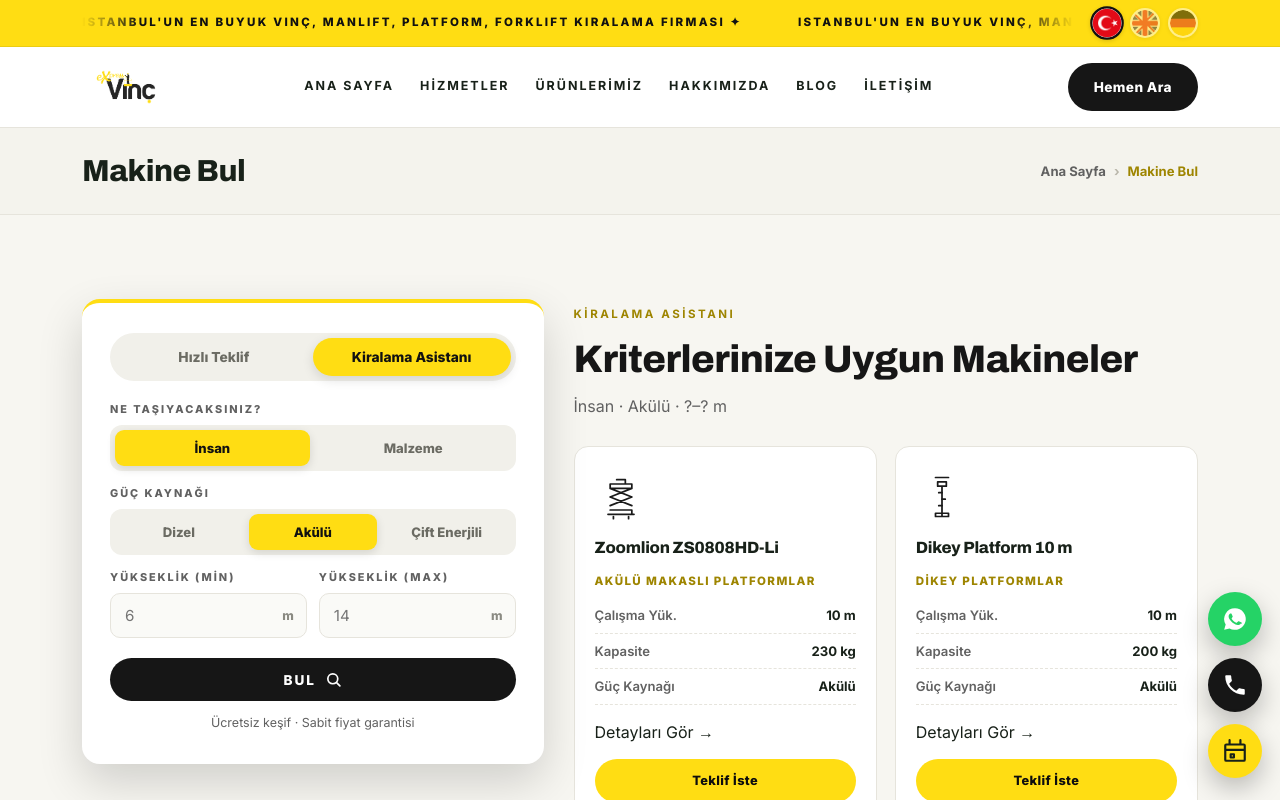
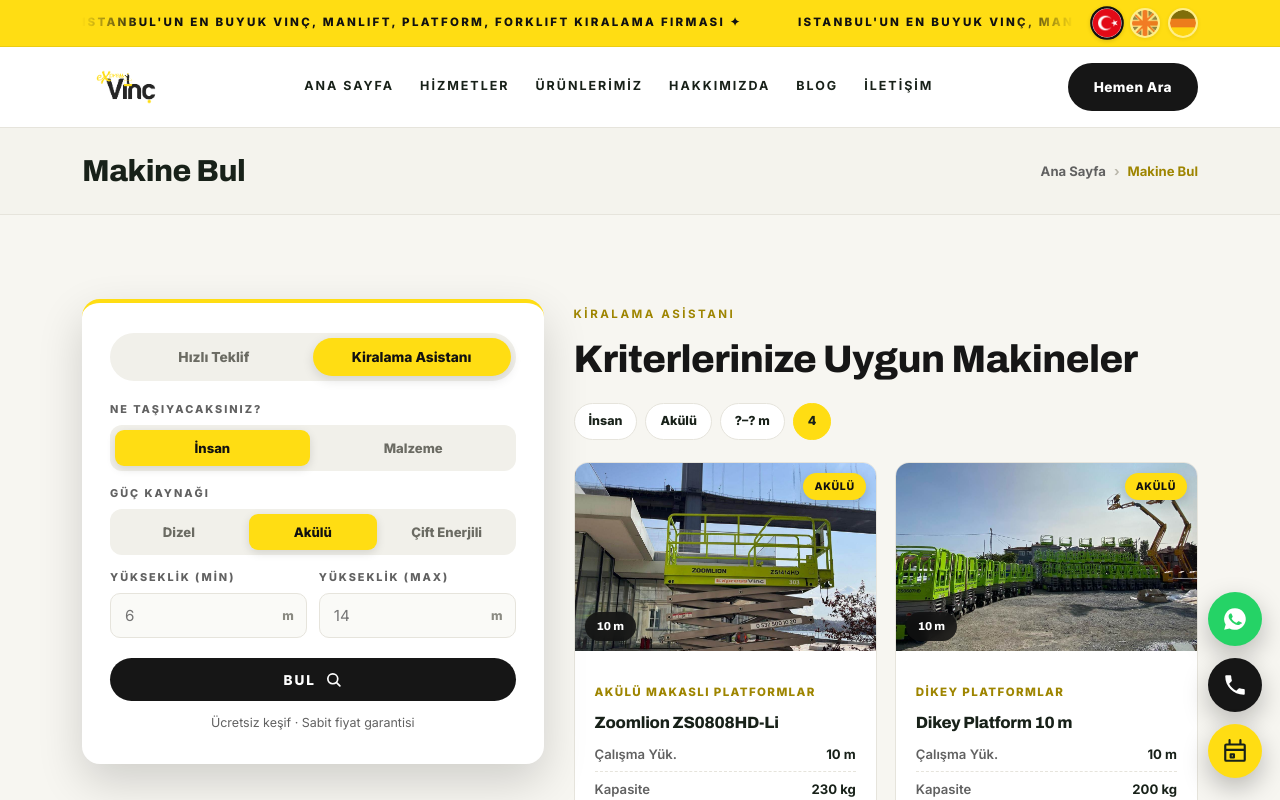
Before and after one commit to fatihemincakiroglu/express-vinc, a Next.js app: page /makine-bul in a window 1280 px wide. Shown: the top 800 px of the page. Built offline with nearby package versions, Linux system fonts and the light colour scheme.

Commit message:
Makine bul gorselli sonuc kartlari

```diff
--- a/app/globals.css
+++ b/app/globals.css
@@ -732,3 +732,12 @@
 .pcard-actions .btn{width:100%;justify-content:center;padding:10px 8px;font-size:.76rem}
 @media (max-width:900px){.cat-nav{top:71px}}
 @media (max-width:680px){.cat-nav{top:65px}.prod-group{scroll-margin-top:130px}}
+
+
+/* ---------- Makine bul: kriter rozetleri ---------- */
+.finder-crit{display:flex;align-items:center;gap:8px;flex-wrap:wrap;margin-bottom:22px}
+.finder-crit span{
+  background:#fff;border:1px solid var(--line);border-radius:999px;
+  padding:7px 14px;font-size:.78rem;font-weight:800;color:var(--ink);
+}
+.finder-crit .crit-count{background:var(--gold);border-color:var(--gold)}
--- a/components/FinderResults.jsx
+++ b/components/FinderResults.jsx
@@ -1,10 +1,9 @@
 "use client";
+import Link from "next/link";
 import { useSearchParams } from "next/navigation";
 import { CONFIG } from "@/lib/config";
 import { T } from "@/lib/i18n";
-import { matchProducts, capText } from "@/lib/products";
-import { CAT_ICONS } from "./CatIcons";
-import Link from "next/link";
+import { matchProducts, capText, productImage } from "@/lib/products";
 import { productPath } from "@/lib/routes";
 import QuoteCard from "./QuoteCard";
 
@@ -36,24 +35,37 @@
           <QuoteCard lang={lang} initialTab="asistan" asstInit={{ carry, power, min, max }} />
         </div>
         <div>
-          <div className="section-head" style={{ marginBottom: 26 }}>
+          <div className="section-head" style={{ marginBottom: 22 }}>
             <span className="eyebrow">{q.tabAsst}</span>
             <h2>{q.matchesH}</h2>
-            <p>{q.carryOpts[carry]} · {q.powerOpts[power]} · {min || "?"}–{max || "?"} m</p>
+          </div>
+          <div className="finder-crit">
+            <span>{q.carryOpts[carry]}</span>
+            <span>{q.powerOpts[power]}</span>
+            <span>{min || "?"}–{max || "?"} m</span>
+            <span className="crit-count">{results.length}</span>
           </div>
           <div className="prod-grid finder-results">
             {results.map((p) => (
-              <div className="prod-card" key={p.model}>
-                <span className="prod-ico">{CAT_ICONS[p.cat]}</span>
-                <h3>{p.model}</h3>
+              <div className="prod-card has-img" key={p.slug}>
+                <Link href={productPath(lang, p)} className="pcard-media">
+                  {/* eslint-disable-next-line @next/next/no-img-element */}
+                  <img className="pcard-img" src={productImage(p)} alt={p.model} loading="lazy" />
+                  <span className="pcard-pow">{q.powerOpts[p.power]}</span>
+                  <span className="pcard-h">{p.h} m</span>
+                </Link>
+                <div className="pcard-body">
                   <p className="prod-cat">{t.cats[p.cat]}</p>
+                  <Link href={productPath(lang, p)}><h3>{p.model}</h3></Link>
                   <ul className="prod-specs">
                     <li><span>{q.whLabel}</span><strong>{p.h} m</strong></li>
                     <li><span>{q.capLabel}</span><strong>{capText(p.cap)}</strong></li>
-                  <li><span>{q.powerLabel}</span><strong>{q.powerOpts[p.power]}</strong></li>
                   </ul>
-                <Link className="more" href={productPath(lang, p)}>{t.prodPage.detail} →</Link>
+                  <div className="pcard-actions">
+                    <Link className="btn btn-ghost" href={productPath(lang, p)}>{t.prodPage.detail}</Link>
                     <a className="btn btn-gold" href={waLink(p.model)} target="_blank" rel="noopener">{q.sendQuote}</a>
+                  </div>
+                </div>
               </div>
             ))}
           </div>
```
Lines whose indentation alone changed are shown as unchanged.
